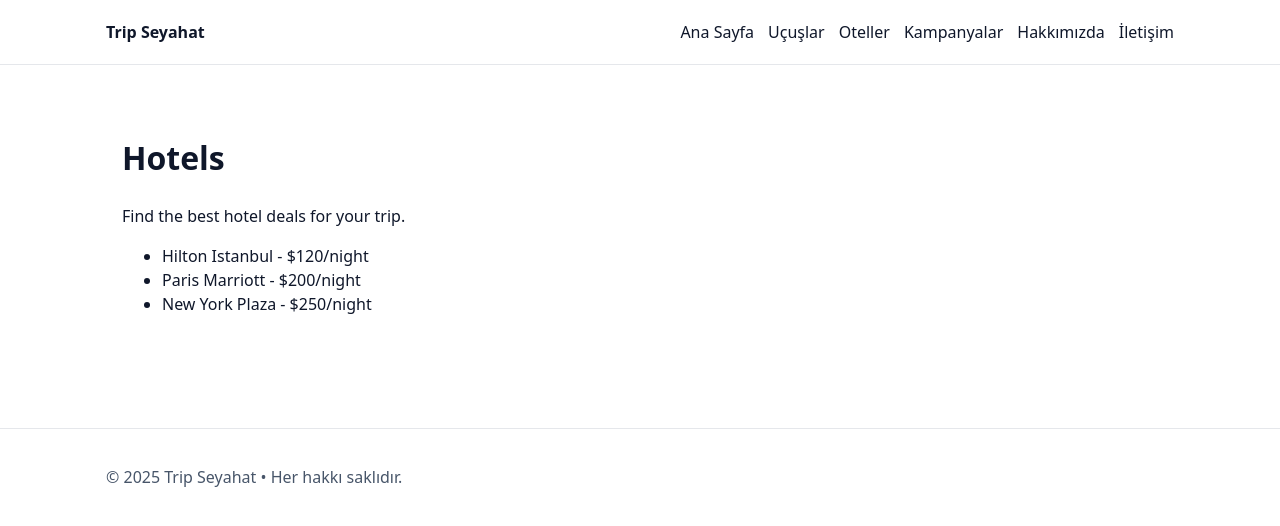
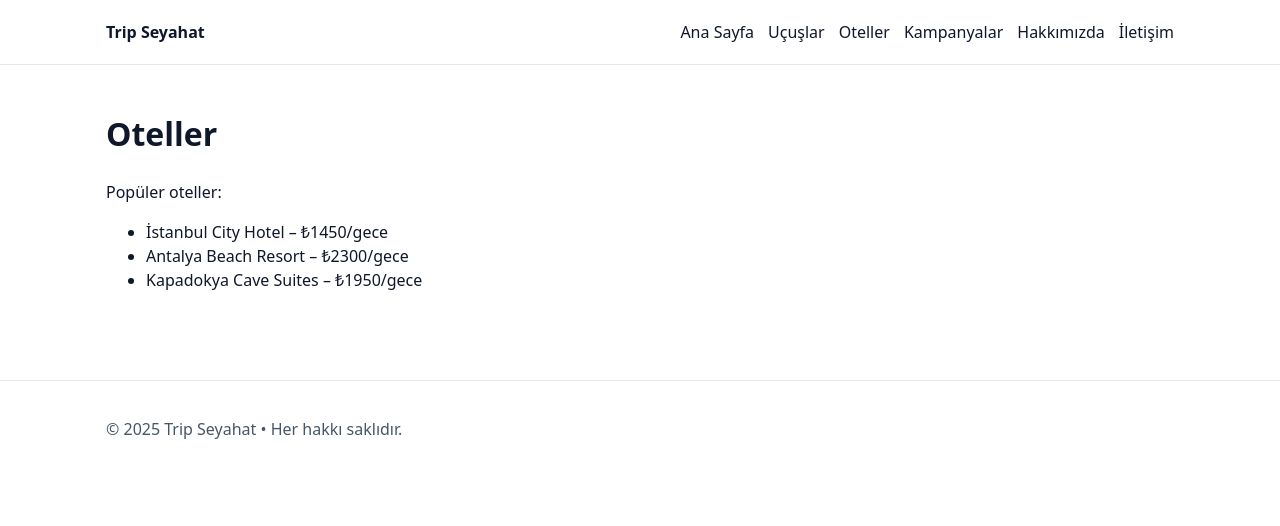
Before and after one commit to tripseyahat/tripseyahat-site, a Next.js app: page /hotels in a window 1280 px wide. Shown: the top 526 px of the page. Built offline with nearby package versions, Linux system fonts and the light colour scheme.

Commit message:
Update page.js

```diff
--- a/app/hotels/page.js
+++ b/app/hotels/page.js
@@ -1,13 +1,14 @@
 export default function HotelsPage() {
   return (
-    <main className="container">
-      <h1>Hotels</h1>
-      <p>Find the best hotel deals for your trip.</p>
+    <>
+      <h1>Oteller</h1>
+      <p>Popüler oteller:</p>
+
       <ul>
-        <li>Hilton Istanbul - $120/night</li>
-        <li>Paris Marriott - $200/night</li>
-        <li>New York Plaza - $250/night</li>
+        <li>İstanbul City Hotel – ₺1450/gece</li>
+        <li>Antalya Beach Resort – ₺2300/gece</li>
+        <li>Kapadokya Cave Suites – ₺1950/gece</li>
       </ul>
-    </main>
+    </>
   );
 }
```
